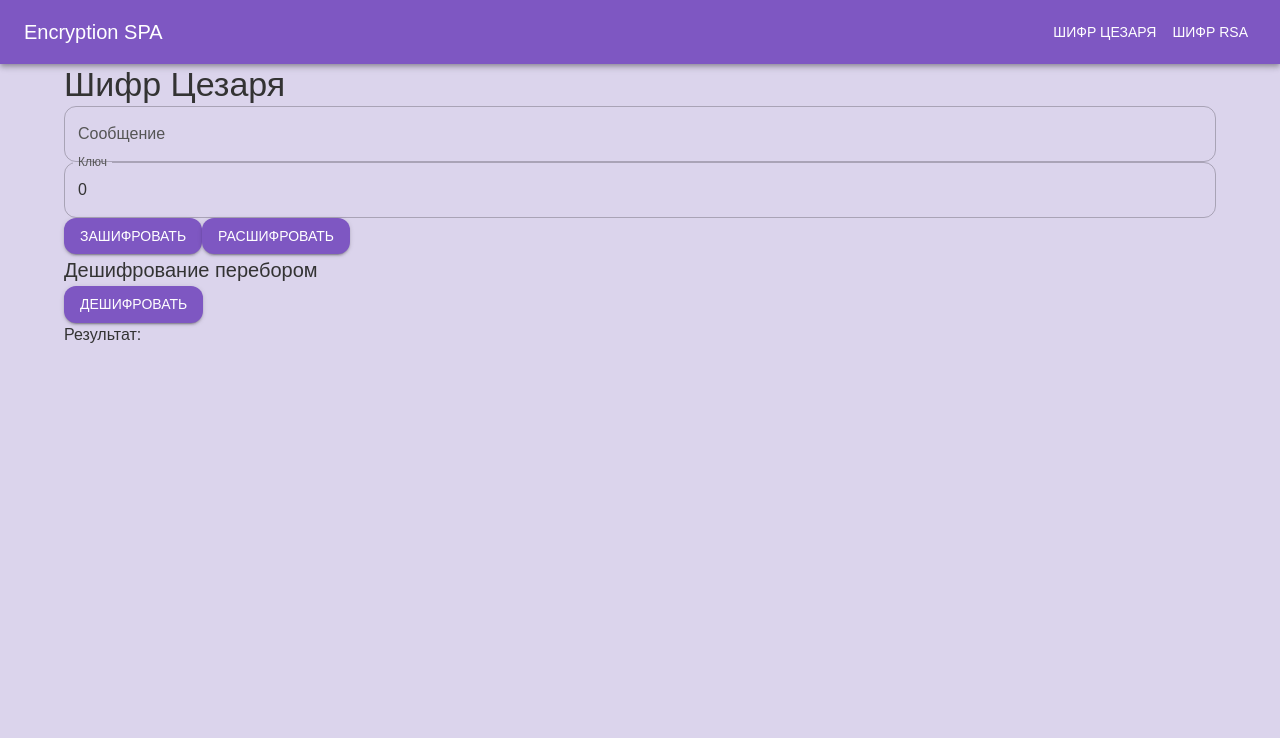
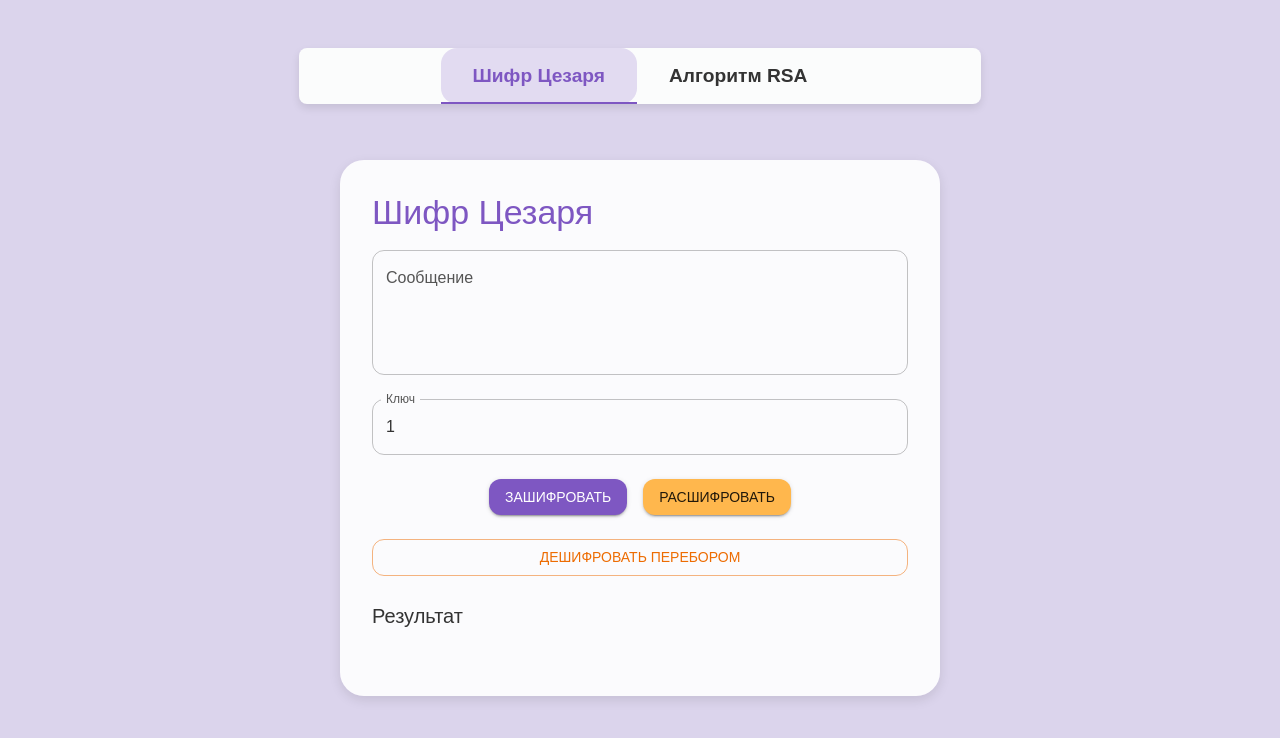
Before and after one commit to IlyaPukhov/encryption-algorithms, a React (Vite) app in the folder webapp/: page /caesar in a window 1280 px wide. Shown: the top 738 px of the page. Built offline with nearby package versions, Linux system fonts and the light colour scheme.

Commit message:
Страничка Цезаря

```diff
--- a/webapp/index.html
+++ b/webapp/index.html
@@ -3,6 +3,7 @@
 <head>
   <meta charset="UTF-8" />
   <meta name="viewport" content="width=device-width, initial-scale=1.0" />
+  <link rel="icon" href="/public/favicon.ico" type="image/x-icon" />
   <title>Шифрование</title>
 </head>
 <body>
--- a/webapp/src/App.tsx
+++ b/webapp/src/App.tsx
@@ -1,27 +1,65 @@
-import React from 'react';
-import { BrowserRouter as Router, Link, Route, Routes } from 'react-router-dom';
+import React, { useState } from 'react';
+import { AppBar, Tabs, Tab, Box, Container } from '@mui/material';
 import { CaesarPage } from './pages/CaesarPage';
 import { RSAPage } from './pages/RSAPage';
-import { AppBar, Button, Container, Toolbar, Typography } from '@mui/material';
 
 export const App: React.FC = () => {
+  const [value, setValue] = useState<number>(0);
+
+  const handleChange = (_event: React.SyntheticEvent, newValue: number) => {
+    setValue(newValue);
+  };
+
   return (
-    <Router>
-      <AppBar position="static">
-        <Toolbar>
-          <Typography variant="h6" component="div" sx={{ flexGrow: 1 }}>
-            Encryption SPA
-          </Typography>
-          <Button color="inherit" component={Link} to="/caesar">Шифр Цезаря</Button>
-          <Button color="inherit" component={Link} to="/rsa">Шифр RSA</Button>
-        </Toolbar>
+    <Container
+      maxWidth="md"
+      sx={{
+        mt: 4,
+        minHeight: '100vh',
+        borderRadius: 2,
+        padding: 2
+      }}
+    >
+      <AppBar position="relative" sx={{
+        backgroundColor: '#FBFCFC',
+        boxShadow: '0px 4px 8px rgba(0, 0, 0, 0.1)',
+        borderRadius: '8px',
+        width: '80%',
+        mx: 'auto'
+      }}>
+        <Tabs
+          value={value}
+          onChange={handleChange}
+          centered
+          sx={{
+            '& .MuiTabs-indicator': {
+              backgroundColor: '#7E57C2',
+            },
+            '& .MuiTab-root': {
+              textTransform: 'none',
+              fontWeight: 'bold',
+              color: '#333',
+              fontSize: '1.2rem',
+              padding: '16px 32px',
+              borderRadius: '16px',
+              '&:hover': {
+                backgroundColor: 'rgba(126, 87, 194, 0.1)',
+              },
+              '&.Mui-selected': {
+                color: '#7E57C2',
+                backgroundColor: 'rgba(126, 87, 194, 0.2)',
+              },
+            },
+          }}
+        >
+          <Tab label="Шифр Цезаря" />
+          <Tab label="Алгоритм RSA" />
+        </Tabs>
       </AppBar>
-      <Container>
-        <Routes>
-          <Route path="/caesar" element={<CaesarPage />} />
-          <Route path="/rsa" element={<RSAPage />} />
-        </Routes>
-      </Container>
-    </Router>
+      <Box sx={{ p: 3 }}>
+        {value === 0 && <CaesarPage />}
+        {value === 1 && <RSAPage />}
+      </Box>
+    </Container>
   );
 };
--- /dev/null
+++ b/webapp/src/hooks/useErrorHandler.ts
@@ -0,0 +1,19 @@
+import { useState } from 'react';
+
+export const useErrorHandler = () => {
+    const [openErrorDialog, setOpenErrorDialog] = useState<boolean>(false);
+    const [errorMessage, setErrorMessage] = useState<string>('');
+
+    const handleCloseErrorDialog = () => setOpenErrorDialog(false);
+
+    const showError = (data: any) => {
+        setErrorMessage(`
+            Детали: ${data.detail} <br />
+            Ошибки: [ <br />
+                ${data.errors.map((error: string) => `&nbsp;&nbsp;&nbsp;&nbsp;"${error}"`).join(', <br />')} <br />
+            ]`);
+        setOpenErrorDialog(true);
+    };
+
+    return { openErrorDialog, errorMessage, handleCloseErrorDialog, showError };
+};
--- /dev/null
+++ b/webapp/src/hooks/useKeyChange.ts
@@ -0,0 +1,16 @@
+import { useState } from 'react';
+
+export const useKeyChange = (initialValue: number) => {
+  const [key, setKey] = useState<number>(initialValue);
+
+  const handleKeyChange = (e: React.ChangeEvent<HTMLInputElement>) => {
+    const value = parseInt(e.target.value);
+    if (value > 0) {
+      setKey(value);
+    } else {
+      setKey(1);
+    }
+  };
+
+  return { key, handleKeyChange };
+};
--- a/webapp/src/pages/CaesarPage.tsx
+++ b/webapp/src/pages/CaesarPage.tsx
@@ -1,48 +1,175 @@
 import React, { useState } from 'react';
-import { Button, TextField, Typography } from '@mui/material';
+import { TextField, Button, Typography, Card, CardContent, Stack, Dialog, DialogActions, DialogContent, DialogContentText, DialogTitle } from '@mui/material';
+import { useErrorHandler } from '../hooks/useErrorHandler';
+import { useKeyChange } from '../hooks/useKeyChange';
+import { isEmptyOrNull } from '../utils/stringUtils';
 
 export const CaesarPage: React.FC = () => {
   const [message, setMessage] = useState<string>('');
-  const [key, setKey] = useState<number>(0);
   const [output, setOutput] = useState<string>('');
+  const { key, handleKeyChange } = useKeyChange(1);
+  const { openErrorDialog, errorMessage, handleCloseErrorDialog, showError } = useErrorHandler();
 
   const handleEncrypt = async () => {
-    // TODO: Добавить логику шифрования
-    setOutput(`Encrypted message: ${message} with key: ${key}`);
+    const response = await fetch('http://localhost:8080/api/caesar_cipher/encrypt', {
+      method: 'POST',
+      headers: { 'Content-Type': 'application/json' },
+      body: JSON.stringify({
+        message: message,
+        key: key,
+      }),
+    });
+
+    const data = await response.json();
+    if (response.ok) {
+      setOutput(`Зашифрованное сообщение: "${data.message}"`);
+    } else {
+      showError(data);
+    }
   };
 
   const handleDecrypt = async () => {
-    // TODO: Добавить логику дешифрования
-    setOutput(`Decrypted message: ${message} with key: ${key}`);
+    const response = await fetch('http://localhost:8080/api/caesar_cipher/decrypt', {
+      method: 'POST',
+      headers: { 'Content-Type': 'application/json' },
+      body: JSON.stringify({
+        message: message,
+        key: key,
+      }),
+    });
+
+    const data = await response.json();
+    if (response.ok) {
+      setOutput(`Расшифрованное сообщение: "${data.message}"`);
+    } else {
+      showError(data);
+    }
   };
 
-  const handleBruteForceDecrypt = async () => {
-    // TODO: Добавить логику перебора
-    setOutput(`Brute force result for message: ${message}`);
+  const handleBruteforceDecrypt = async () => {
+    const url = new URL('http://localhost:8080/api/caesar_cipher/hack/bruteforce');
+
+    url.searchParams.append('isDefault', String(isEmptyOrNull(message)));
+    const requestBody: any = {};
+    if (!isEmptyOrNull(message)) {
+      requestBody.message = message;
+      requestBody.key = String(key)
+    }
+
+    const response = await fetch(url, {
+      method: 'POST',
+      headers: { 'Content-Type': 'application/json' },
+      body: Object.keys(requestBody).length ? JSON.stringify(requestBody) : undefined,
+    });
+
+    const data = await response.json();
+    if (response.ok) {
+      setOutput(`
+        Время перебора: ${data.bruteforce_time} мс <br />
+        Ключ: ${data.key} <br />
+        Исходное сообщение: "${data.raw_message}"
+      `);
+    } else {
+      console.log(data)
+      showError(data);
+    }
   };
 
   return (
-    <div>
-      <Typography variant="h4">Шифр Цезаря</Typography>
+    <Card
+      sx={{
+        maxWidth: 600,
+        mx: 'auto',
+        mt: 4,
+        p: 2,
+        backgroundColor: 'background.paper',
+        boxShadow: '0px 4px 12px rgba(0, 0, 0, 0.1)',
+        borderRadius: 2,
+      }}
+    >
+      <CardContent>
+        <Typography variant="h4" gutterBottom sx={{ color: 'primary.main' }}>
+          Шифр Цезаря
+        </Typography>
+        <Stack spacing={3} mt={2}>
           <TextField
             label="Сообщение"
             value={message}
             onChange={(e) => setMessage(e.target.value)}
             fullWidth
             multiline
+            rows={4}
+            variant="outlined"
+            sx={{
+              wordBreak: 'break-word',
+              overflowWrap: 'break-word',
+              whiteSpace: 'normal',
+              color: 'text.primary',
+            }}
           />
           <TextField
             label="Ключ"
             type="number"
             value={key}
-        onChange={(e) => setKey(parseInt(e.target.value))}
+            onChange={handleKeyChange}
             fullWidth
+            variant="outlined"
+            sx={{
+              '& input[type=number]::-webkit-inner-spin-button, & input[type=number]::-webkit-outer-spin-button': {
+                display: 'none',
+              },
+              '& input[type=number]': {
+                MozAppearance: 'textfield',
+              },
+            }}
           />
-      <Button variant="contained" onClick={handleEncrypt}>Зашифровать</Button>
-      <Button variant="contained" onClick={handleDecrypt}>Расшифровать</Button>
-      <Typography variant="h6">Дешифрование перебором</Typography>
-      <Button variant="contained" onClick={handleBruteForceDecrypt}>Дешифровать</Button>
-      <Typography variant="body1">Результат: {output}</Typography>
-    </div>
+          <Stack direction="row" spacing={2} justifyContent="center">
+            <Button variant="contained" color="primary" onClick={handleEncrypt}>
+              Зашифровать
+            </Button>
+            <Button variant="contained" color="secondary" onClick={handleDecrypt}>
+              Расшифровать
+            </Button>
+          </Stack>
+          <Button variant="outlined" color="warning" onClick={handleBruteforceDecrypt} fullWidth>
+            Дешифровать перебором
+          </Button>
+          <Typography variant="h6">Результат</Typography>
+          <Typography
+            variant="body1"
+            sx={{
+              wordBreak: 'break-word',
+              overflowWrap: 'break-word',
+              whiteSpace: 'normal',
+              color: 'text.primary',
+            }}
+            dangerouslySetInnerHTML={{ __html: output }}
+          />
+        </Stack>
+      </CardContent>
+
+      {/* Модальное окно для обработки ошибок */}
+      <Dialog
+        open={openErrorDialog}
+        onClose={handleCloseErrorDialog}
+      >
+        <DialogTitle sx={{ color: 'crimson' }}>Ошибка!</DialogTitle>
+        <DialogContent>
+          <DialogContentText
+            variant="body1"
+            sx={{
+              wordBreak: 'break-word',
+              overflowWrap: 'break-word',
+              whiteSpace: 'normal',
+              color: 'text.primary',
+            }}
+            dangerouslySetInnerHTML={{ __html: errorMessage }}
+          />
+        </DialogContent>
+        <DialogActions>
+          <Button onClick={handleCloseErrorDialog} color="primary">Закрыть</Button>
+        </DialogActions>
+      </Dialog>
+    </Card>
   );
 };
--- a/webapp/src/pages/RSAPage.tsx
+++ b/webapp/src/pages/RSAPage.tsx
@@ -1,5 +1,5 @@
 import React, { useState } from 'react';
-import { Button, TextField, Typography } from '@mui/material';
+import { TextField, Button, Typography, Card, CardContent, Stack } from '@mui/material';
 
 export const RSAPage: React.FC = () => {
   const [message, setMessage] = useState<string>('');
@@ -8,47 +8,75 @@
   const [output, setOutput] = useState<string>('');
 
   const handleEncrypt = async () => {
-    // Здесь будет логика шифрования RSA
     setOutput(`Encrypted with RSA: ${message}`);
   };
 
   const handleDecrypt = async () => {
-    // Здесь будет логика дешифрования RSA
     setOutput(`Decrypted with RSA: ${message}`);
   };
 
   const handleGenerateKeys = async () => {
-    // Генерация ключей RSA
     setPublicKey("Sample Public Key");
     setPrivateKey("Sample Private Key");
   };
 
   return (
-    <div>
-      <Typography variant="h4">Шифр RSA</Typography>
+    <Card
+      sx={{
+        maxWidth: 600,
+        mx: 'auto',
+        mt: 4,
+        p: 2,
+        backgroundColor: 'background.paper',
+        boxShadow: '0px 4px 12px rgba(0, 0, 0, 0.1)',
+        borderRadius: 2,
+      }}
+    >
+      <CardContent>
+        <Typography variant="h4" gutterBottom sx={{ color: 'primary.main' }}>
+          Алгоритм RSA
+        </Typography>
+        <Stack spacing={3} mt={2}>
           <TextField
             label="Сообщение"
             value={message}
             onChange={(e) => setMessage(e.target.value)}
             fullWidth
             multiline
+            rows={4}
+            variant="outlined"
           />
           <TextField
-        label="Публичный ключ"
+            label="Открытый ключ"
             value={publicKey}
             onChange={(e) => setPublicKey(e.target.value)}
             fullWidth
+            variant="outlined"
           />
           <TextField
-        label="Секретный ключ"
+            label="Закрытый ключ"
             value={privateKey}
             onChange={(e) => setPrivateKey(e.target.value)}
             fullWidth
+            variant="outlined"
           />
-      <Button variant="contained" onClick={handleEncrypt}>Зашифровать</Button>
-      <Button variant="contained" onClick={handleDecrypt}>Расшифровать</Button>
-      <Button variant="contained" onClick={handleGenerateKeys}>Генерация ключей</Button>
-      <Typography variant="body1">Result: {output}</Typography>
-    </div>
+          <Stack direction="row" spacing={2} justifyContent="center">
+            <Button variant="contained" color="primary" onClick={handleEncrypt}>
+              Зашифровать
+            </Button>
+            <Button variant="contained" color="secondary" onClick={handleDecrypt}>
+              Расшифровать
+            </Button>
+          </Stack>
+          <Button variant="outlined" color="success" onClick={handleGenerateKeys} fullWidth>
+            Получить ключи
+          </Button>
+          <Typography variant="h6">Результат</Typography>
+          <Typography variant="body1" sx={{ wordBreak: 'break-all', color: 'text.primary' }}>
+            {output}
+          </Typography>
+        </Stack>
+      </CardContent>
+    </Card>
   );
 };
--- /dev/null
+++ b/webapp/src/utils/stringUtils.ts
@@ -0,0 +1 @@
+export const isEmptyOrNull = (text: string) => !text || text.trim() === '';
```
Also changed, not shown: 1 other file (tests, documents, lock files or other folders). Lines whose indentation alone changed are shown as unchanged.
